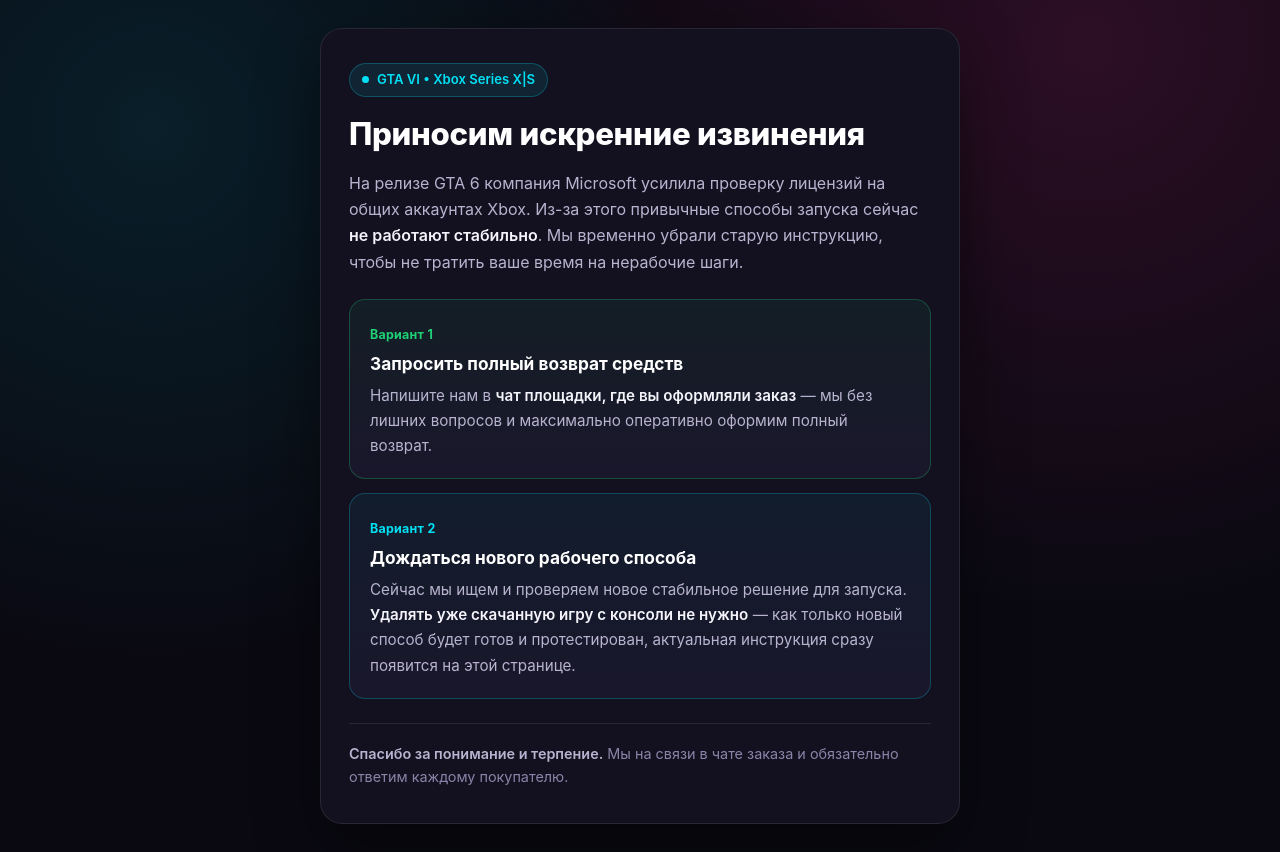
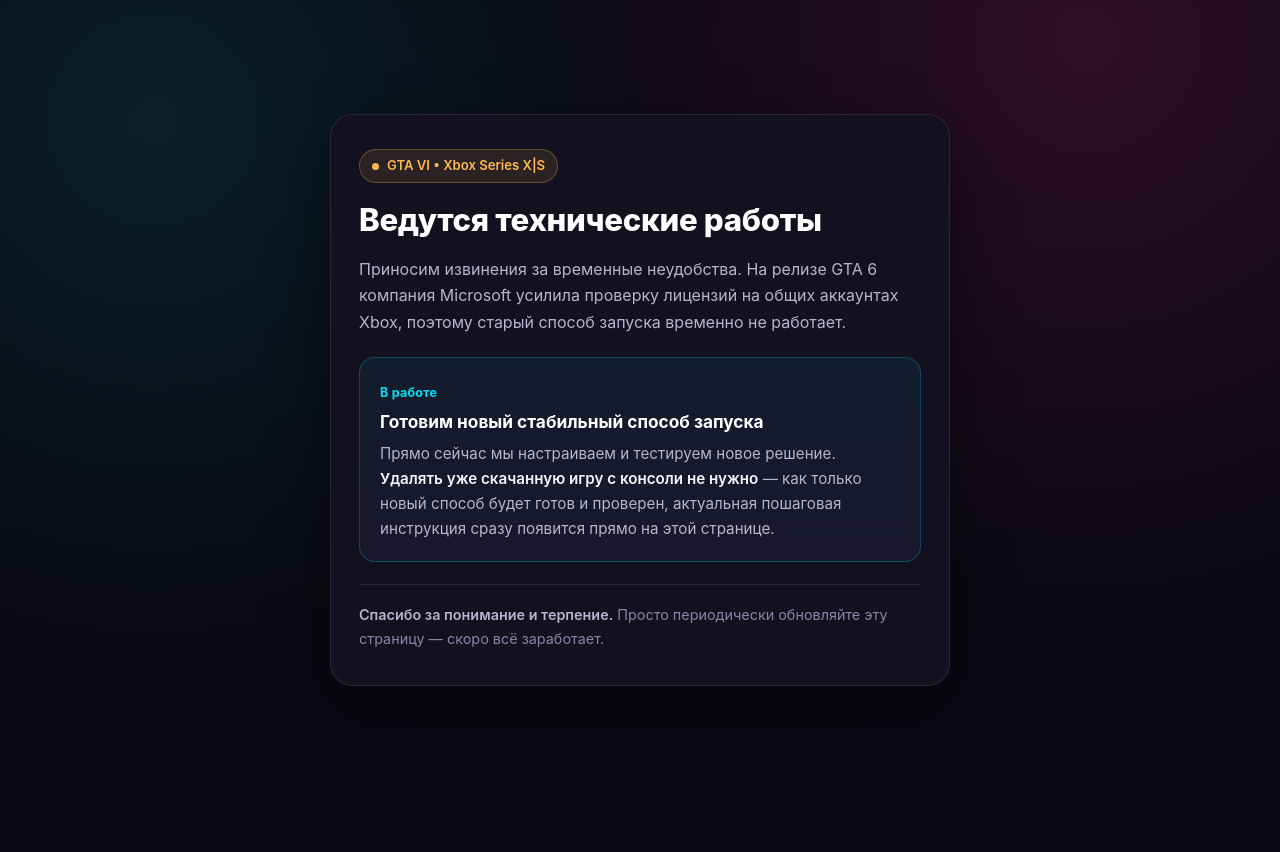
Before and after one commit to proaltgen222/xbox-guide, a plain HTML site: page index.html in a window 1280 px wide. After the commit the page ends 800 px from the top, so only its background shows below. Drawn offline with Linux system fonts and the light colour scheme.

Commit message:
maintenance notice only: preparing new launch method

```diff
--- a/index.html
+++ b/index.html
@@ -3,11 +3,11 @@
 <head>
   <meta charset="UTF-8" />
   <meta name="viewport" content="width=device-width, initial-scale=1.0, viewport-fit=cover" />
-  <title>GTA VI (Xbox Series X|S) — Важное объявление</title>
-  <meta name="description" content="Важное объявление по запуску GTA 6 на Xbox Series X|S: возврат средств в чате заказа или ожидание нового способа запуска." />
+  <title>GTA VI (Xbox Series X|S) — Технические работы</title>
+  <meta name="description" content="Ведутся технические работы: готовим и тестируем новый стабильный способ запуска GTA 6 на Xbox Series X|S." />
   <meta property="og:type" content="website" />
-  <meta property="og:title" content="GTA VI (Xbox Series X|S) — Важное объявление" />
-  <meta property="og:description" content="Приносим извинения за временные неполадки с запуском. Вы можете запросить возврат в чате заказа или дождаться нового способа." />
+  <meta property="og:title" content="GTA VI (Xbox Series X|S) — Технические работы" />
+  <meta property="og:description" content="Ведутся технические работы: готовим новый стабильный способ запуска. Инструкция скоро появится на этой странице." />
   <style>
     :root {
       --bg: #0a0912;
@@ -19,7 +19,6 @@
       --dim: #8a84a8;
       --pink: #ff2e97;
       --cyan: #00e0f5;
-      --green: #1fd176;
       --amber: #ffb84d;
       --font: -apple-system, BlinkMacSystemFont, "Segoe UI", Roboto, "Helvetica Neue", Arial, sans-serif;
     }
@@ -53,7 +52,7 @@
 
     .card {
       width: 100%;
-      max-width: 640px;
+      max-width: 620px;
       background: var(--card);
       border: 1px solid var(--border);
       border-radius: 22px;
@@ -67,9 +66,9 @@
       gap: 8px;
       font-size: 0.82rem;
       font-weight: 600;
-      color: var(--cyan);
-      background: rgba(0, 224, 245, 0.09);
-      border: 1px solid rgba(0, 224, 245, 0.24);
+      color: var(--amber);
+      background: rgba(255, 184, 77, 0.10);
+      border: 1px solid rgba(255, 184, 77, 0.28);
       padding: 5px 12px;
       border-radius: 999px;
       margin-bottom: 18px;
@@ -79,7 +78,7 @@
       width: 7px;
       height: 7px;
       border-radius: 50%;
-      background: var(--cyan);
+      background: var(--amber);
     }
 
     h1 {
@@ -94,7 +93,7 @@
     .lead {
       color: var(--muted);
       font-size: 1rem;
-      margin-bottom: 24px;
+      margin-bottom: 22px;
     }
 
     .lead strong {
@@ -102,46 +101,24 @@
       font-weight: 600;
     }
 
-    .options {
-      display: grid;
-      gap: 14px;
-      margin-bottom: 24px;
+    .status-box {
+      background: linear-gradient(180deg, rgba(0, 224, 245, 0.06) 0%, var(--card-inner) 100%);
+      border: 1px solid rgba(0, 224, 245, 0.24);
+      border-radius: 16px;
+      padding: 20px;
+      margin-bottom: 22px;
     }
 
-    .option {
-      background: var(--card-inner);
-      border: 1px solid var(--border);
-      border-radius: 16px;
-      padding: 20px 20px;
-    }
-
-    .option--refund {
-      border-color: rgba(31, 209, 118, 0.28);
-      background: linear-gradient(180deg, rgba(31, 209, 118, 0.07) 0%, var(--card-inner) 100%);
-    }
-
-    .option--wait {
-      border-color: rgba(0, 224, 245, 0.24);
-      background: linear-gradient(180deg, rgba(0, 224, 245, 0.06) 0%, var(--card-inner) 100%);
-    }
-
-    .option-tag {
+    .status-tag {
       display: inline-block;
       font-size: 0.78rem;
       font-weight: 700;
       letter-spacing: 0.02em;
+      color: var(--cyan);
       margin-bottom: 6px;
     }
 
-    .option--refund .option-tag {
-      color: var(--green);
-    }
-
-    .option--wait .option-tag {
-      color: var(--cyan);
-    }
-
-    .option h2 {
+    .status-box h2 {
       font-size: 1.08rem;
       font-weight: 700;
       color: #ffffff;
@@ -149,12 +126,12 @@
       line-height: 1.35;
     }
 
-    .option p {
+    .status-box p {
       font-size: 0.95rem;
       color: var(--muted);
     }
 
-    .option p strong {
+    .status-box p strong {
       color: var(--text);
       font-weight: 600;
     }
@@ -179,7 +156,7 @@
         padding: 24px 18px;
         border-radius: 18px;
       }
-      .option {
+      .status-box {
         padding: 16px;
       }
     }
@@ -192,37 +169,23 @@
       <span>GTA VI • Xbox Series X|S</span>
     </div>
 
-    <h1>Приносим искренние извинения</h1>
+    <h1>Ведутся технические работы</h1>
 
     <p class="lead">
-      На релизе GTA 6 компания Microsoft усилила проверку лицензий на общих аккаунтах Xbox.
-      Из-за этого привычные способы запуска сейчас <strong>не работают стабильно</strong>.
-      Мы временно убрали старую инструкцию, чтобы не тратить ваше время на нерабочие шаги.
+      Приносим извинения за временные неудобства. На релизе GTA 6 компания Microsoft усилила проверку лицензий на общих аккаунтах Xbox, поэтому старый способ запуска временно не работает.
     </p>
 
-    <section class="options" aria-label="Доступные варианты">
-      <article class="option option--refund">
-        <span class="option-tag">Вариант 1</span>
-        <h2>Запросить полный возврат средств</h2>
-        <p>
-          Напишите нам в <strong>чат площадки, где вы оформляли заказ</strong> — мы без лишних вопросов
-          и максимально оперативно оформим полный возврат.
-        </p>
-      </article>
-
-      <article class="option option--wait">
-        <span class="option-tag">Вариант 2</span>
-        <h2>Дождаться нового рабочего способа</h2>
-        <p>
-          Сейчас мы ищем и проверяем новое стабильное решение для запуска.
-          <strong>Удалять уже скачанную игру с консоли не нужно</strong> — как только новый способ
-          будет готов и протестирован, актуальная инструкция сразу появится на этой странице.
-        </p>
-      </article>
+    <section class="status-box" aria-label="Статус работ">
+      <span class="status-tag">В работе</span>
+      <h2>Готовим новый стабильный способ запуска</h2>
+      <p>
+        Прямо сейчас мы настраиваем и тестируем новое решение.
+        <strong>Удалять уже скачанную игру с консоли не нужно</strong> — как только новый способ будет готов и проверен, актуальная пошаговая инструкция сразу появится прямо на этой странице.
+      </p>
     </section>
 
     <p class="footer-note">
-      <strong>Спасибо за понимание и терпение.</strong> Мы на связи в чате заказа и обязательно ответим каждому покупателю.
+      <strong>Спасибо за понимание и терпение.</strong> Просто периодически обновляйте эту страницу — скоро всё заработает.
     </p>
   </main>
 </body>
```
